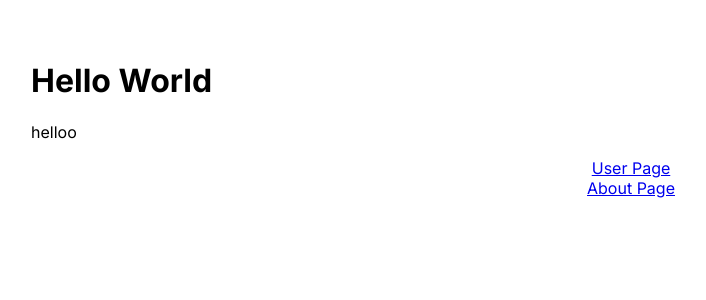
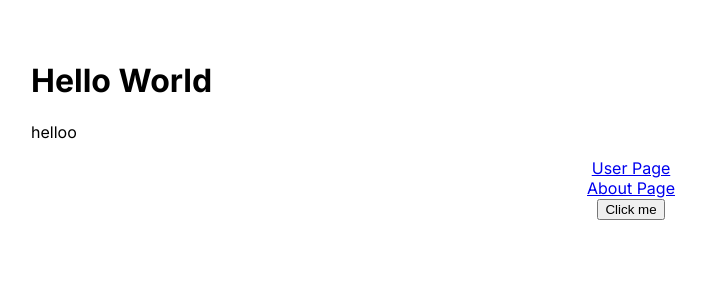
Before and after one commit to hasharas/next-course, a Next.js app: page / in a window 1280 px wide. Shown: the top 300 px of the page, without its empty margins (9-715 px from the left). Built offline with nearby package versions, Linux system fonts and the light colour scheme.

Commit message:
prac:clint and server component create

```diff
--- a/app/page.tsx
+++ b/app/page.tsx
@@ -1,5 +1,7 @@
 
 import Link from 'next/link'
+import AddtoCart from './users/components/AddtoCart'
+import CartProuduct from './users/components/CartProuduct'
 
 export default function Home() {
   return (
@@ -15,6 +17,9 @@ export default function Home() {
         <Link href="/users/about" className="block px-4 py-2 bg-green-500 text-white rounded">
           About Page
         </Link>
+
+        {/* <AddtoCart /> */}
+        <CartProuduct />
       </div>
 
 
--- /dev/null
+++ b/app/users/components/AddtoCart.tsx
@@ -0,0 +1,14 @@
+
+'use client';
+
+import React from 'react';
+
+const AddtoCart = () => {
+  return (
+    <div>
+      <button onClick={()=> console.log('Click the button')}>Click me</button>
+    </div>
+  );
+}
+
+export default AddtoCart;
--- /dev/null
+++ b/app/users/components/CartProuduct.tsx
@@ -0,0 +1,13 @@
+
+import React from 'react';
+import AddtoCart from './AddtoCart';
+
+const CartProuduct = () => {
+  return (
+    <div>
+      <AddtoCart />
+    </div>
+  );
+}
+
+export default CartProuduct;
```
